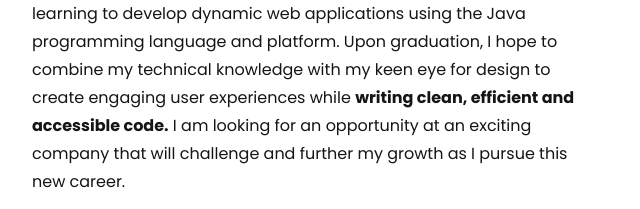
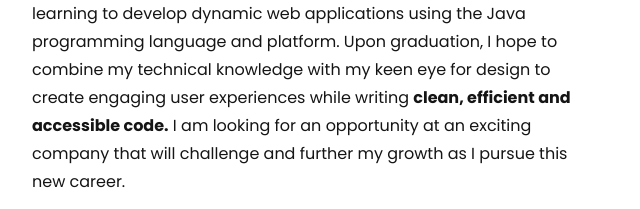
Before and after one commit to YuJ94/personal-portfolio, a plain HTML site: page index.html in a window 1280 px wide. Shown: the part 1064-1273 px from the top of the page, 96-736 px from the left. Drawn offline with Linux system fonts and the light colour scheme.

Commit message:
Updated about section.

```diff
--- a/index.html
+++ b/index.html
@@ -75,7 +75,7 @@
             <div class="about-container">
                 <div class="about-left reveal">
                     <p>
-                        Hello! I'm Jackie Yu, a <span class="bold">Full Stack Developer</span> based in Austin, TX. I am currently attending <a href="https://www.techelevator.com/" target="_blank" class="bold">Tech Elevator</a>'s National Live Remote cohort learning to develop dynamic web applications using the Java programming language and platform. Upon graduation, I hope to combine my technical knowledge with my keen eye for design to create engaging user experiences while <span class="bold">writing clean, efficient and accessible code.</span> I am looking for an opportunity at an exciting company that will challenge and further my growth as I pursue this new career.
+                        Hello! I'm Jackie Yu, a <span class="bold">Full Stack Developer</span> based in Austin, TX. I am currently attending <a href="https://www.techelevator.com/" target="_blank" class="bold">Tech Elevator</a>'s National Live Remote cohort learning to develop dynamic web applications using the Java programming language and platform. Upon graduation, I hope to combine my technical knowledge with my keen eye for design to create engaging user experiences while writing <span class="bold">clean, efficient and accessible code.</span> I am looking for an opportunity at an exciting company that will challenge and further my growth as I pursue this new career.
                     </p>
                     <p>
                         After working in the architectural industry for the last few years, I wanted to apply my <span class="bold">design skills and perspectives</span> in a new direction. I was introduced to web development after working with an independent developer to design, develop and maintain <a href="https://www.valcucinechicago.com/" target="_blank" class="bold">Valcucine Chicago</a>'s website for a previous employer. Through this experience, it piqued my interest in web development and led to my decision to explore the world of technology. Like Architecture, programming combines my creative thinking and problem-solving skills, turning my ideas into reality.
```
